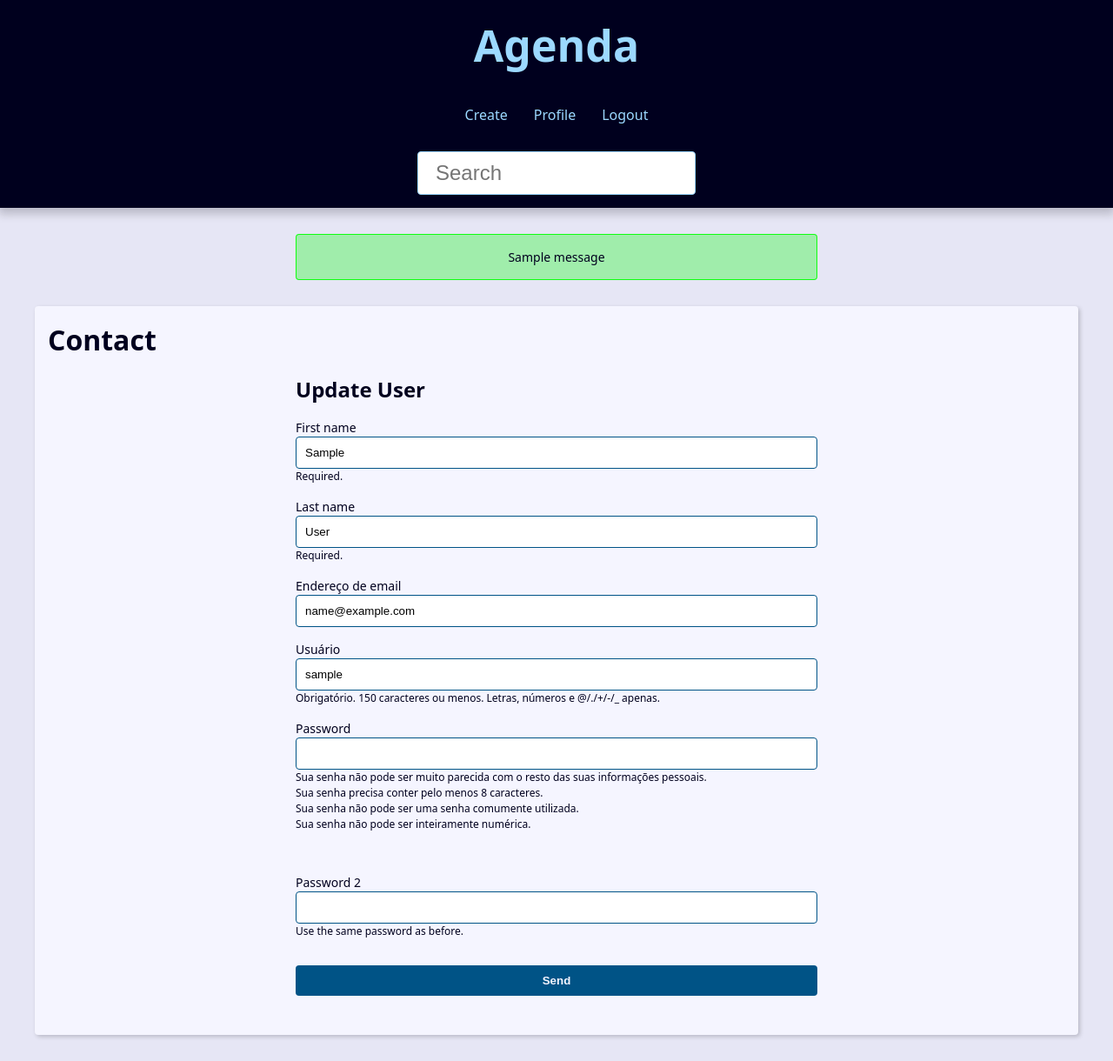
After one commit to MatheusSntn/Projeto_Agenda, a Django app: page /user/update/ in a window 1280 px wide. The commit adds this page. Shown: the whole page at 87% size. Run offline with Django 4.2, Linux system fonts and the light colour scheme; a user stored in the database is signed in; tables that the repository leaves empty hold one stand-in row (values such as "Sample post"); one stand-in notice (Sample message) is shown.

Commit message:
ATUALIZAÇÃO

```diff
--- a/base_static/global/css/style.css
+++ b/base_static/global/css/style.css
@@ -239,6 +239,11 @@
     border: 1px solid rgba(255, 255, 0, 90%);
   }
 
+  .message.info {
+    background: rgba(0, 0, 255, 0.3);
+    border: 1px solid rgba(0, 0, 255, 0.3);
+  }
+
   .form-wrapper {
     max-width: 60rem;
     margin: var(--spacing) auto;
@@ -307,8 +312,29 @@
     filter: brightness(90%);
   }
 
+
   .btn:focus,
   .btn:active {
     filter: brightness(80%);
     box-shadow: 0 0 5px var(--link-dark-color);
   }
+
+  .contact-links {
+    margin-block: calc(var(--small-font-size) * 2);
+    display: flex;
+    align-items: center;
+    gap: 0 var(--spacing);
+  }
+
+  .btn-link {
+    font-size: var(--small-font-size);
+    text-decoration: none;
+    font-weight: bold;
+    padding: 1rem;
+    display: block;
+    line-height: var(--small-font-size);
+  }
+
+  .btn-delete {
+    background: tomato;
+  }
--- a/base_templates/global/base.html
+++ b/base_templates/global/base.html
@@ -6,6 +6,10 @@
 </head>
 <body>
     {% include  'global/partials/_header.html'%}
+    {% include  'global/partials/_messages.html'%}
+
+
+
     <main class="content">
         {% block content %}{% endblock content %}
         {% include 'global/partials/_pagination.html' %}
--- a/base_templates/global/partials/_header.html
+++ b/base_templates/global/partials/_header.html
@@ -9,16 +9,35 @@
 
     <nav class="menu">
         <ul class="menu-list">
-            <li class="menu-item">
-                <a href="" class="menu-link">
-                    Link 1
-                </a>
+
+    {% if user.is_authenticated %}
+        <li class="menu-item">
+            <a href="{% url 'contact:create' %}" class="menu-link">Create</a>
+        </li>
+        <li class="menu-item">
+            <a href="{% url 'contact:user_update' %}" class="menu-link">Profile</a>
+        </li>
+        <li class="menu-item">
+            <a href="{% url 'contact:logout' %}" class="menu-link">Logout</a>
+        </li>
+        {% else %}
+        <li class="menu-item">
+                <a href="{% url 'contact:login' %}" class="menu-link">Login</a>
             </li>
-            <li class="menu-item">
+        <li class="menu-item">
+            <a href="{% url 'contact:register' %}" class="menu-link">Register</a>
+        </li>
+        <li class="menu-item">
+            <a href="{% url 'contact:create' %}" class="menu-link">Create</a>
+        </li>
+            {% endif %}
+
+            </li>
+            {% comment %} <li class="menu-item">
                 <a href="" class="menu-link">
                     Link 2
                 </a>
-            </li>
+            </li> {% endcomment %}
         </ul>
     </nav>
     <div class="search">
--- /dev/null
+++ b/base_templates/global/partials/_messages.html
@@ -0,0 +1,7 @@
+{% if messages %}
+    {% for message in messages %}
+        <div class="message {{ message.tags }}">
+            {{ message }}
+        </div>
+    {% endfor %}
+{% endif %}
--- a/contact/forms.py
+++ b/contact/forms.py
@@ -4,29 +4,44 @@ from django.core.exceptions import ValidationError
 from django.core.files.base import File
 from django.db.models.base import Model
 from django.forms.utils import ErrorList
+from django.contrib.auth.models import User
+from django.contrib.auth.forms import UserCreationForm
+from django.contrib.auth import password_validation
+
 
 from contact.models import Contact
 
+
 class ContactForm(forms.ModelForm):
-    first_name = forms.CharField(
-        widget=forms.TextInput(
+
+    picture = forms.ImageField(
+        widget=forms.FileInput(
             attrs={
-                'class': 'classe-a classe-b',
-                'placeholder': 'aqui eh do outro',
-            }
-        ),
-        # label='PRIMEIRO NOME'
-        help_text='texto de ajuda para seu user'
+                'accept': 'image/*',
+                    }
+    ),
+    required=False
     )
+
+    # first_name = forms.CharField(
+    #     widget=forms.TextInput(
+    #         attrs={
+    #             'class': 'classe-a classe-b',
+    #             'placeholder': 'aqui eh do outro',
+    #         }
+    #     ),
+    #     # label='PRIMEIRO NOME'
+    #     help_text='texto de ajuda para seu user'
+    # )
 
     # Modificar widgets
     # def __init__(self, *args, **kwargs):
     #     super().__init__(*args, **kwargs)
 
-    #     self.fields['first_name'].widget.attrs.update({
-    #             'class': 'classe-a classe-b',
-    #             'placeholder': 'VEIO DO INIT',
-    #     })
+    #      self.fields['first_name'].widget.attrs.update({
+    #              'class': 'classe-a classe-b',
+    #              'placeholder': 'VEIO DO INIT',
+    #      })
 
     class Meta:
         model = Contact
@@ -34,6 +49,10 @@ class ContactForm(forms.ModelForm):
             'first_name',
             'last_name',
             'phone',
+            'email',
+            'description',
+            'category',
+            'picture'
         )
 
         # criar widget
@@ -67,7 +86,7 @@ class ContactForm(forms.ModelForm):
         if first_name == 'ABC':
             self.add_error(
                 'first_name',
-                ValidationError('VEIO DO ADD ERROR',
+                ValidationError('Primeiro nome não pode ser igual ao segundo',
                                 code='invalid'
                 )
             )
@@ -84,3 +103,131 @@ class ContactForm(forms.ModelForm):
 
         print('Passei no clean do first_name')
         return first_name
+
+class RegisterForm(UserCreationForm):
+    first_name = forms.CharField(
+        required=True,
+        min_length=3,
+        # error_messages={
+        #     'required': 'Erro BLABLA'
+        # }
+    )
+
+    last_name = forms.CharField(
+        required=True,
+        min_length=3,
+    )
+
+    email = forms.EmailField()
+
+
+    class Meta:
+        model = User
+        fields = (
+            'first_name', 'last_name', 'email',
+            'username', 'password1', 'password2',
+        )
+
+    def clean_email(self):
+        email = self.cleaned_data.get('email')
+
+        if User.objects.filter(email=email).exists():
+            self.add_error(
+                'email',
+                ValidationError('Já existe este e-mail', code='invalid')
+            )
+
+        return email
+
+class RegisterUpdateForm(forms.ModelForm):
+    first_name = forms.CharField(
+        min_length=2,
+        max_length=30,
+        required=True,
+        help_text='Required.',
+        error_messages={
+            'min_length': 'Please, add more than 2 letters.'
+        }
+    )
+    last_name = forms.CharField(
+        min_length=2,
+        max_length=30,
+        required=True,
+        help_text='Required.'
+    )
+
+    password1 = forms.CharField(
+        label="Password",
+        strip=False,
+        widget=forms.PasswordInput(attrs={"autocomplete": "new-password"}),
+        help_text=password_validation.password_validators_help_text_html(),
+        required=False,
+    )
+
+    password2 = forms.CharField(
+        label="Password 2",
+        strip=False,
+        widget=forms.PasswordInput(attrs={"autocomplete": "new-password"}),
+        help_text='Use the same password as before.',
+        required=False,
+    )
+
+    class Meta:
+        model = User
+        fields = (
+            'first_name', 'last_name', 'email',
+            'username',
+        )
+
+    def save(self, commit=True):
+        cleaned_data = self.cleaned_data
+        user = super().save(commit=False)
+        password = cleaned_data.get('password1')
+
+        if password:
+            user.set_password(password)
+
+        if commit:
+            user.save()
+
+        return user
+
+    def clean(self):
+        password1 = self.cleaned_data.get('password1')
+        password2 = self.cleaned_data.get('password2')
+
+        if password1 or password2:
+            if password1 != password2:
+                self.add_error(
+                    'password2',
+                    ValidationError('Senhas não batem')
+                )
+
+        return super().clean()
+
+    def clean_email(self):
+        email = self.cleaned_data.get('email')
+        current_email = self.instance.email
+
+        if current_email != email:
+            if User.objects.filter(email=email).exists():
+                self.add_error(
+                    'email',
+                    ValidationError('Já existe este e-mail', code='invalid')
+                )
+
+        return email
+
+    def clean_password1(self):
+        password1 = self.cleaned_data.get('password1')
+
+        if password1:
+            try:
+                password_validation.validate_password(password1)
+            except ValidationError as errors:
+                self.add_error(
+                    'password1',
+                    ValidationError(errors)
+                )
+
+        return password1
--- /dev/null
+++ b/contact/templates/contact/partials/_user-form.html
@@ -0,0 +1,27 @@
+<form
+action="{{ form_action }}"
+method="POST"
+>
+{% csrf_token %}
+
+
+<div class="form-content">
+{% for field in form %}
+  <div class="form-group">
+      <label for="{{ field.id_for_label }}">{{ field.label }}</label>
+      {{ field }}
+      {{ field.errors }}
+      {% if field.help_text %}
+          <p class="help-text">{{ field.help_text }}</p>
+      {% endif %}
+    </div>
+{% endfor %}
+</div>
+{% if form.non_field_errors %}
+<div class="form-content">
+  <div class="message error">
+      {{ form.non_field_errors }}
+  </div>
+</div>
+</div>
+{% endif %}
--- /dev/null
+++ b/contact/templates/contact/user_update.html
@@ -0,0 +1,17 @@
+{% extends 'global/base.html' %}
+
+{% block content %}
+  <h1>Contact</h1>
+  <div class="form-wrapper">
+
+    <h2>Update User</h2>
+
+    {% include 'contact/partials/_user-form.html' %}
+
+    <div class="form-content">
+      <div class="form-group">
+        <button class="btn" type="submit">Send</button>
+      </div>
+    </div>
+  </div>
+{% endblock content %}
--- a/contact/urls.py
+++ b/contact/urls.py
@@ -1,6 +1,7 @@
 from django.contrib import admin
 from django.urls import path
 from contact import views
+
 
 app_name = 'contact'
 
@@ -11,13 +12,15 @@ urlpatterns = [
     # contact (CRUD)
     path('contact/<int:contact_id>/detail/', views.contact, name='contact'),
     path('contact/create/', views.create, name='create'),
+    path('contact/<int:contact_id>/update/', views.update, name='update'),
+    path('contact/<int:contact_id>/delete/', views.delete, name='delete'),
     # path('contact/create/', views.contact, name='contact'),
     # path('contact/<int:contact_id>/update/', views.contact, name='contact'),
     # path('contact/<int:contact_id>/delete/', views.contact, name='contact'),
 
-    #     # users (CRUD)
-    # path('user/<int:contact_id>/detail/', views.contact, name='contact'),
-    # path('user/create/', views.contact, name='contact'),
-    # path('user/<int:contact_id>/update/', views.contact, name='contact'),
-    # path('user/<int:contact_id>/delete/', views.contact, name='contact'),
+    #     # users
+    path('user/create/', views.register, name='register'),
+    path('user/login/', views.login_view, name='login'),
+    path('user/logout/', views.logout_view, name='logout'),
+    path('user/update/', views.user_update, name='user_update'),
 ]
--- a/contact/views/__init__.py
+++ b/contact/views/__init__.py
@@ -1,2 +1,3 @@
 from .contact_views import *
 from .contact_forms import *
+from .user_forms import *
--- a/contact/views/contact_views.py
+++ b/contact/views/contact_views.py
@@ -4,6 +4,7 @@ from django.http import Http404
 from django.shortcuts import get_object_or_404, redirect
 from django.db.models import Q
 from django.core.paginator import Paginator
+from django.contrib.auth.forms import AuthenticationForm
 
 # Create your views here.
 def index(request):
--- /dev/null
+++ b/contact/views/user_forms.py
@@ -0,0 +1,84 @@
+from django.shortcuts import render, redirect
+from django.contrib import messages
+from django.contrib.auth.forms import AuthenticationForm
+from django.contrib import auth
+from django.contrib.auth.decorators import login_required
+
+from contact.forms import RegisterForm
+from contact.forms import RegisterForm, RegisterUpdateForm
+
+
+def register(request):
+    form = RegisterForm()
+
+    # messages.info(request, 'Um texto qualquer')
+    # messages.warning(request, 'Um texto qualquer')
+    # messages.error(request, 'Um texto qualquer')
+
+    if request.method == 'POST':
+        form = RegisterForm(request.POST)
+
+        if form.is_valid():
+            form.save()
+            messages.success(request, 'Usuário registrado')
+            return redirect('contact:index')
+
+    return render(
+        request,
+        'contact/register.html',
+        {
+            'form': form
+        }
+    )
+
+def login_view(request):
+    form = AuthenticationForm(request)
+
+    if request.method == 'POST':
+        form = AuthenticationForm(request, data=request.POST)
+
+        if form.is_valid():
+            user = form.get_user()
+            auth.login(request, user)
+            messages.success(request, 'Logado com sucesso!')
+            return redirect('contact:index')
+        messages.error(request, 'Login_invalido')
+
+    return render(
+        request,
+        'contact/login.html',
+        {
+            'form': form
+        }
+    )
+
+@login_required(login_url='contact:login')
+def user_update(request):
+    form = RegisterUpdateForm(instance=request.user)
+
+    if request.method != 'POST':
+        return render(
+            request,
+            'contact/user_update.html',
+            {
+                'form': form
+            }
+        )
+
+    form = RegisterUpdateForm(data=request.POST, instance=request.user)
+
+    if not form.is_valid():
+        return render(
+            request,
+            'contact/user_update.html',
+            {
+                'form': form
+            }
+        )
+    form.save()
+    return redirect('contact:user_update')
+
+@login_required(login_url='contact:login')
+def logout_view(request):
+    auth.logout(request)
+    return redirect('contact:login')
```
Also changed, not shown: contact/templates/contact/contact.html (+24 -2 lines), contact/templates/contact/create.html (+6 -3 lines), contact/templates/contact/login.html (added, +26 -0 lines), contact/templates/contact/register.html (added, +17 -0 lines), contact/views/contact_forms.py (+86 -10 lines).
